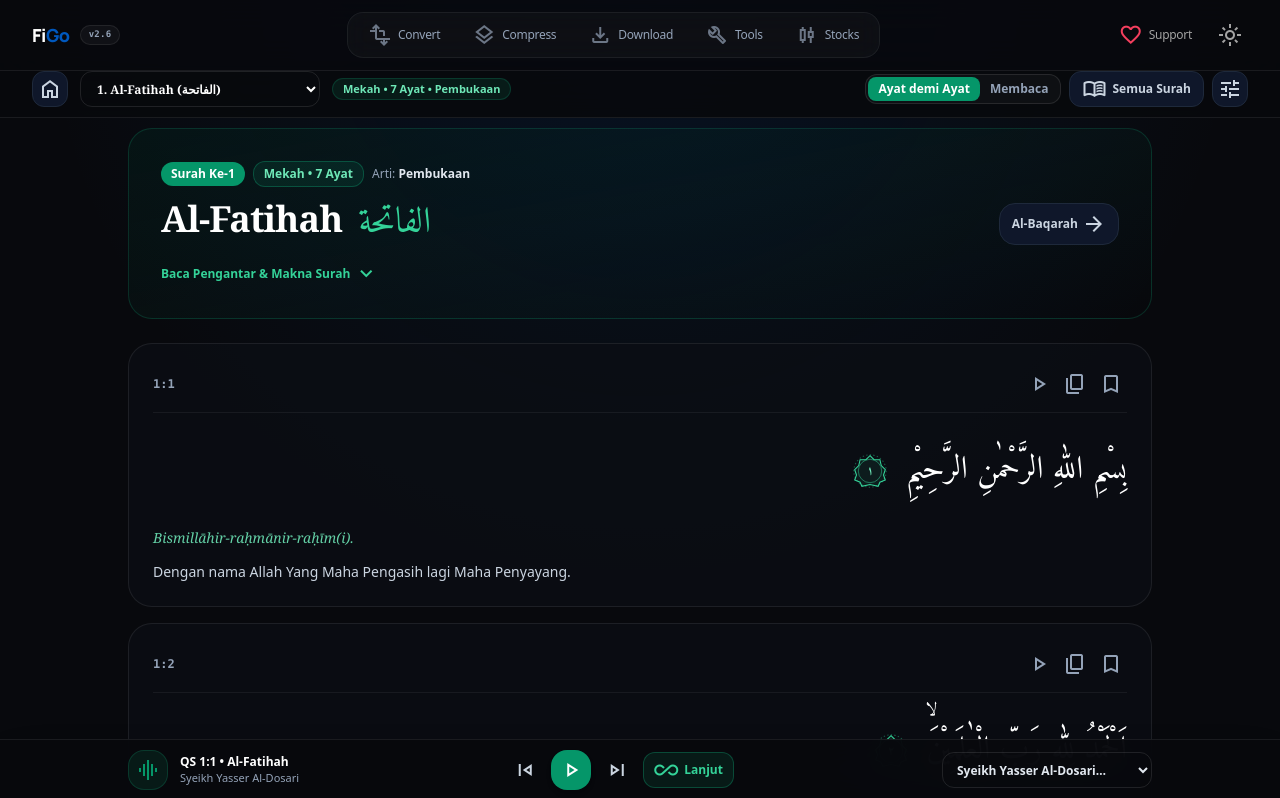
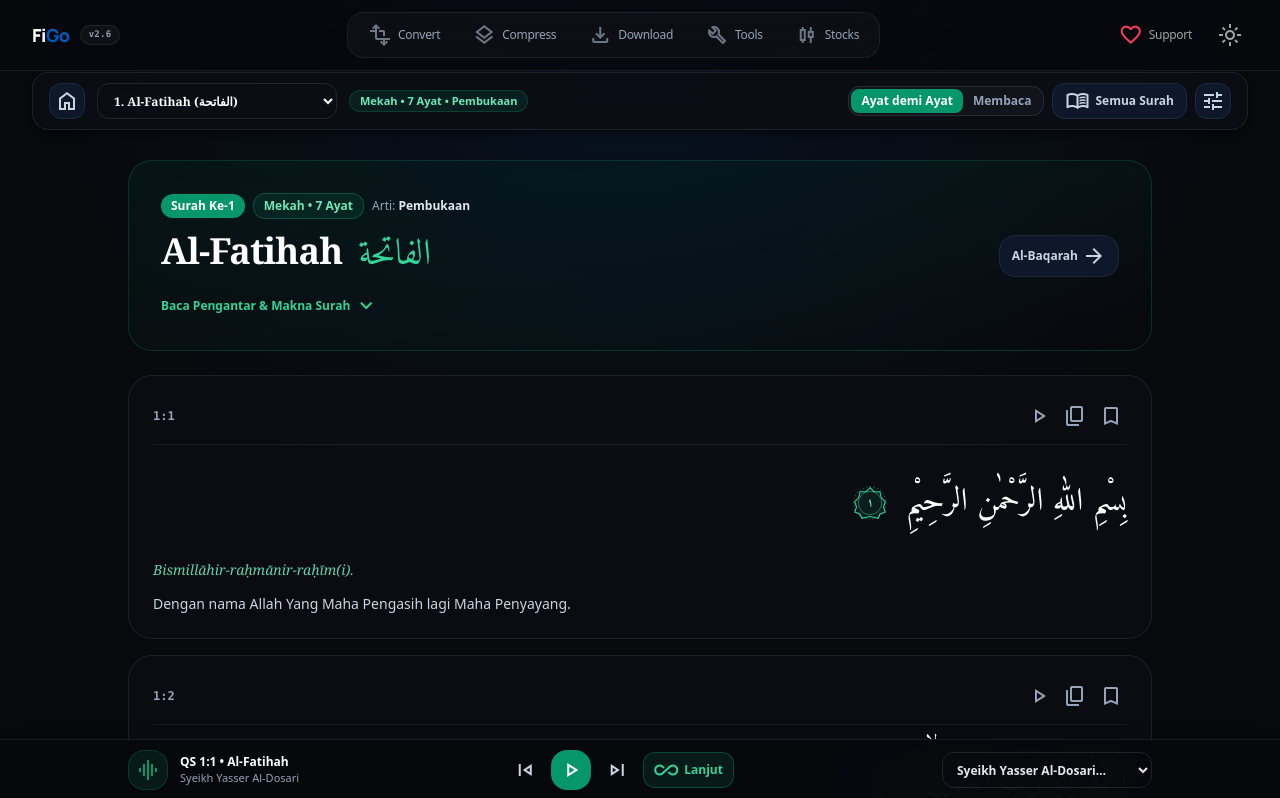
Before and after one commit to FikFikk/figo, a Nuxt app: page /quran in a window 1280 px wide. Shown: the top 798 px of the page. Built offline with nearby package versions, Linux system fonts and the light colour scheme; a web font is replaced by a local one.

Commit message:
feat(quran): redesign floating island header toolbar and grand royal bismillah banner

```diff
--- a/app/pages/quran.vue
+++ b/app/pages/quran.vue
@@ -1,16 +1,27 @@
 <template>
-  <div class="min-h-[100dvh] w-full max-w-full overflow-x-clip px-4 pb-44 pt-32 text-slate-800 transition-colors duration-200 sm:px-6 md:px-8 dark:text-slate-200">
+  <div class="min-h-[100dvh] w-full max-w-full overflow-x-clip px-4 pb-44 pt-36 sm:pt-40 text-slate-800 transition-colors duration-200 sm:px-6 md:px-8 dark:text-slate-200">
     <!-- ============================================== -->
-    <!-- DOCKED STICKY HEADER QURAN (MENGGANTIKAN FIGO NAVBAR SAAT SCROLL) -->
+    <!-- DOCKED STICKY HEADER QURAN (FLOATING ISLAND -> TOP-0 DOCKED ON SCROLL) -->
     <!-- ============================================== -->
     <header
-      class="fixed inset-x-0 z-40 border-b backdrop-blur-xl transition-[top] duration-300 ease-in-out px-4 py-2.5 sm:px-6 md:px-8 shadow-xs"
+      class="fixed inset-x-0 z-40 transition-all duration-300 ease-in-out pointer-events-none"
       :class="[
-        isFiGoNavbarHidden ? 'top-0' : 'top-[61px]',
-        isDark ? 'border-white/[0.08] bg-[#08090d]/90 text-slate-100' : 'border-slate-200/80 bg-white/90 text-slate-900'
+        isFiGoNavbarHidden
+          ? 'top-0 px-0'
+          : 'top-[68px] sm:top-[72px] px-3 sm:px-6 md:px-8'
       ]"
     >
-      <div class="mx-auto max-w-7xl flex flex-wrap items-center justify-between gap-3">
+      <div
+        class="mx-auto max-w-7xl pointer-events-auto transition-all duration-300 border backdrop-blur-xl flex flex-wrap items-center justify-between gap-3 relative shadow-md"
+        :class="[
+          isFiGoNavbarHidden
+            ? 'rounded-none border-x-0 border-t-0 border-b py-2.5 px-4 sm:px-6 md:px-8 shadow-xs'
+            : 'rounded-2xl py-2 px-3 sm:px-4 sm:py-2.5',
+          isDark
+            ? 'border-white/[0.08] bg-[#0c0e14]/90 text-slate-100 shadow-black/40'
+            : 'border-slate-200/90 bg-white/95 text-slate-900 shadow-slate-200/50'
+        ]"
+      >
         <!-- Sisi Kiri: Tombol Beranda & Pemilih Surah Cepat -->
         <div class="flex items-center gap-2 sm:gap-3">
           <NuxtLink
@@ -103,13 +114,12 @@
             <span class="material-symbols-outlined text-[19px]">tune</span>
           </button>
         </div>
-      </div>
 
         <!-- Floating Drawer Panel Pengaturan Tampilan Huruf & Terjemahan -->
         <Transition name="slide-up">
           <div
             v-if="showSettingsPanel"
-          class="absolute top-full right-4 sm:right-6 md:right-8 mt-2 w-80 sm:w-96 rounded-2xl border p-4 shadow-2xl backdrop-blur-2xl z-50 text-xs space-y-3.5"
+            class="absolute top-full right-2 sm:right-4 mt-2 w-80 sm:w-96 rounded-2xl border p-4 shadow-2xl backdrop-blur-2xl z-50 text-xs space-y-3.5"
             :class="isDark ? 'border-white/10 bg-[#0c0e14]/95 text-slate-200 shadow-black/50' : 'border-slate-200 bg-white/95 text-slate-800 shadow-slate-300/50'"
           >
             <!-- Pengatur Ukuran Huruf Arab -->
@@ -188,6 +198,7 @@
             </div>
           </div>
         </Transition>
+      </div>
     </header>
 
     <div class="mx-auto max-w-5xl">
@@ -275,18 +286,37 @@
             </div>
           </div>
 
-          <!-- Banner Kaligrafi Bismillah (Kecuali Surah At-Taubah no 9 dan Al-Fatihah no 1) -->
+          <!-- Banner Pembuka Kaligrafi Bismillah Agung (Kecuali Surah At-Taubah no 9 dan Al-Fatihah no 1) -->
           <div
             v-if="currentSurah.nomor !== 9 && currentSurah.nomor !== 1"
-            class="my-8 text-center"
+            class="my-7 w-full rounded-3xl border border-slate-200/90 bg-gradient-to-b from-white/95 via-emerald-500/[0.03] to-white/80 p-7 sm:p-9 text-center shadow-xs backdrop-blur-sm dark:border-white/[0.08] dark:from-[#0c0e14]/90 dark:via-emerald-950/[0.15] dark:to-[#0c0e14]/80 relative overflow-hidden"
           >
-            <div class="inline-block rounded-3xl border border-emerald-500/20 bg-white/60 px-8 py-4 shadow-xs backdrop-blur-sm dark:bg-slate-900/60">
-              <p class="font-arabic text-2xl sm:text-3xl text-emerald-800 dark:text-emerald-300 leading-loose">
+            <!-- Ornamen Garis Arabesque & Bintang Geometris Islami Bagian Atas -->
+            <div class="flex items-center justify-center gap-3 mb-3.5 opacity-60">
+              <div class="h-px w-16 sm:w-28 bg-gradient-to-r from-transparent to-emerald-500/60" />
+              <svg class="size-4 text-emerald-600 dark:text-emerald-400" viewBox="0 0 24 24" fill="currentColor">
+                <path d="M12 2L14.5 9.5L22 12L14.5 14.5L12 22L9.5 14.5L2 12L9.5 9.5L12 2Z" opacity="0.8"/>
+              </svg>
+              <div class="h-px w-16 sm:w-28 bg-gradient-to-l from-transparent to-emerald-500/60" />
+            </div>
+
+            <!-- Kaligrafi Rasm Utsmani Agung Berukuran Besar & Proporsional -->
+            <p
+              class="font-arabic font-normal text-3xl sm:text-4xl md:text-5xl text-emerald-900 dark:text-emerald-200 leading-[2.2] sm:leading-[2.4] tracking-wide select-text drop-shadow-xs"
+            >
               بِسْمِ اللّٰهِ الرَّحْمٰنِ الرَّحِيْمِ
             </p>
-              <p class="text-[11px] text-slate-500 dark:text-slate-400 mt-0.5 italic font-serif">
-                Dengan nama Allah Yang Maha Pengasih lagi Maha Penyayang
+
+            <!-- Terjemahan Resmi Kemenag RI yang Anggun -->
+            <p class="font-serif italic text-xs sm:text-sm text-slate-600 dark:text-slate-400 mt-2 max-w-md mx-auto leading-relaxed">
+              "Dengan nama Allah Yang Maha Pengasih lagi Maha Penyayang"
             </p>
+
+            <!-- Aksen Pembatas Halus Bagian Bawah -->
+            <div class="flex items-center justify-center gap-2 mt-4 opacity-50">
+              <div class="h-px w-12 sm:w-20 bg-gradient-to-r from-transparent to-emerald-500/40" />
+              <span class="size-1.5 rotate-45 bg-emerald-500/60 rounded-xs" />
+              <div class="h-px w-12 sm:w-20 bg-gradient-to-l from-transparent to-emerald-500/40" />
             </div>
           </div>
 
```
Lines whose indentation alone changed are shown as unchanged.
